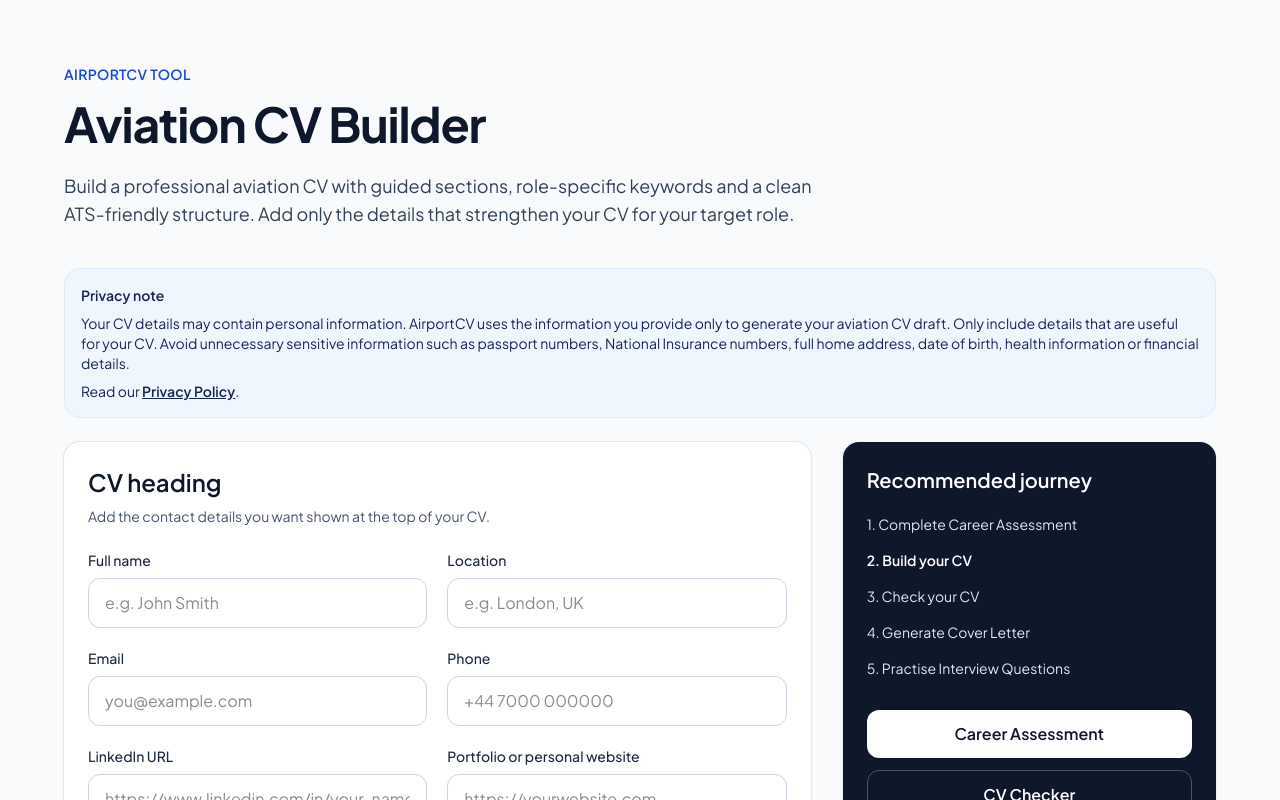
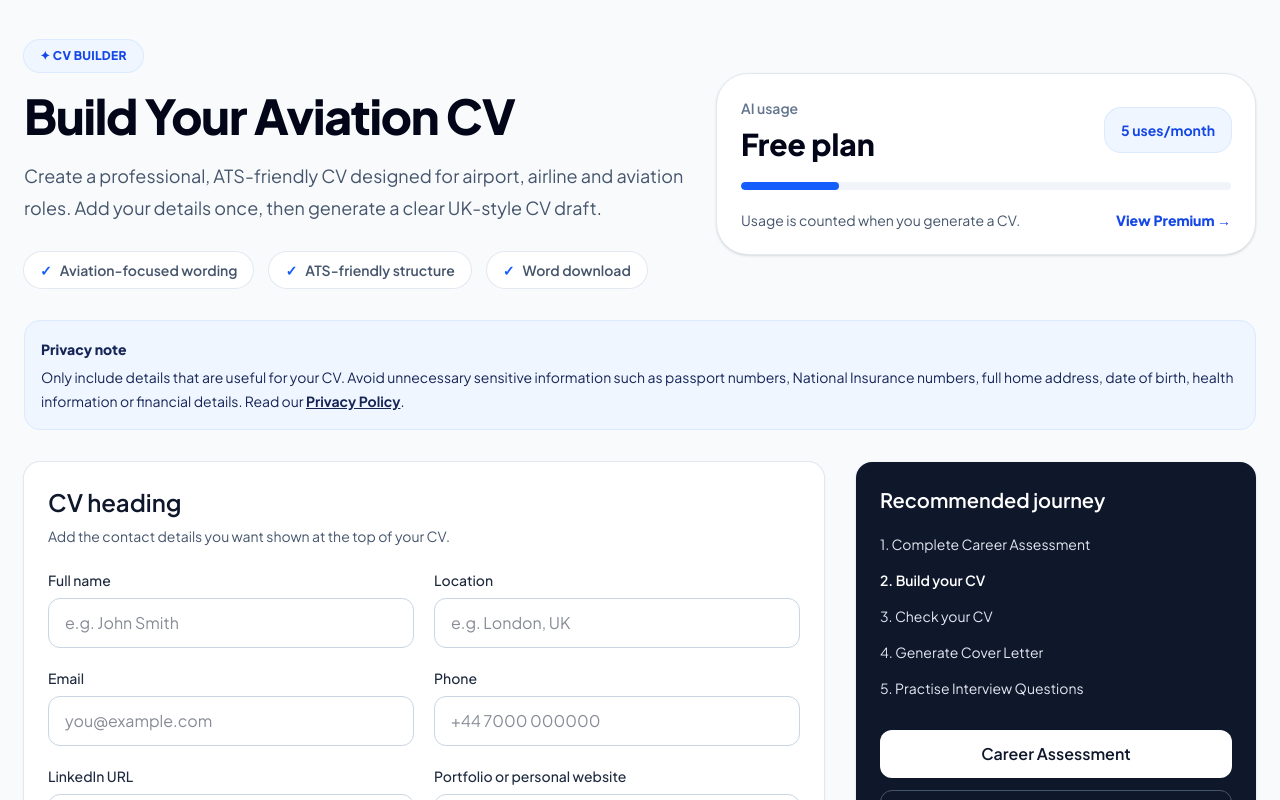
Before and after one commit to jjayakumaraero-eng/airportcv-web, a Next.js app: page /cv-builder in a window 1280 px wide. Shown: the top 800 px of the page. Built offline with nearby package versions, Linux system fonts and the light colour scheme.

Commit message:
Redesign CV builder hero section

```diff
--- a/app/cv-builder/CVBuilderForm.tsx
+++ b/app/cv-builder/CVBuilderForm.tsx
@@ -770,41 +770,91 @@ if (data.usage) {
     formData.otherCertifications
   );
   return (
-    <main className="min-h-screen bg-slate-50 px-6 py-16">
-      <section className="mx-auto max-w-6xl">
-        <div className="mb-10">
-          <p className="mb-4 text-sm font-semibold uppercase tracking-wide text-blue-700">
-            AirportCV Tool
-          </p>
-
-          <h1 className="mb-6 text-4xl font-bold tracking-tight text-slate-900 md:text-5xl">
-            Aviation CV Builder
+    <main className="min-h-screen bg-slate-50 px-6 py-10">
+  <section className="mx-auto max-w-7xl">
+    <div className="grid gap-8 lg:grid-cols-[1.1fr_0.9fr] lg:items-center">
+      <div>
+        <p className="inline-flex rounded-full bg-blue-50 px-4 py-2 text-xs font-extrabold uppercase tracking-wide text-blue-700 ring-1 ring-blue-100">
+          ✦ CV Builder
+        </p>
+
+        <h1 className="mt-5 text-4xl font-extrabold tracking-tight text-slate-950 md:text-5xl">
+          Build Your Aviation CV
         </h1>
 
-          <p className="max-w-3xl text-lg text-slate-700">
-  Build a professional aviation CV with guided sections, role-specific
-  keywords and a clean ATS-friendly structure. Add only the details that
-  strengthen your CV for your target role.
-</p>
-        </div>
-<div className="mb-6 rounded-2xl border border-blue-100 bg-blue-50 p-4 text-sm text-blue-950">
-  <p className="font-semibold">Privacy note</p>
-  <p className="mt-2">
-    Your CV details may contain personal information. AirportCV uses the
-    information you provide only to generate your aviation CV draft. Only include
-    details that are useful for your CV. Avoid unnecessary sensitive information
-    such as passport numbers, National Insurance numbers, full home address,
-    date of birth, health information or financial details.
-  </p>
-  <p className="mt-2">
-    Read our{" "}
-    <Link href="/privacy" className="font-semibold underline">
+        <p className="mt-5 max-w-3xl text-lg leading-8 text-slate-600">
+          Create a professional, ATS-friendly CV designed for airport, airline
+          and aviation roles. Add your details once, then generate a clear
+          UK-style CV draft.
+        </p>
+
+        <div className="mt-7 flex flex-wrap gap-4 text-sm font-semibold text-slate-600">
+          <span className="inline-flex items-center gap-2 rounded-full bg-white px-4 py-2 ring-1 ring-slate-200">
+            <span className="text-blue-600">✓</span>
+            Aviation-focused wording
+          </span>
+
+          <span className="inline-flex items-center gap-2 rounded-full bg-white px-4 py-2 ring-1 ring-slate-200">
+            <span className="text-blue-600">✓</span>
+            ATS-friendly structure
+          </span>
+
+          <span className="inline-flex items-center gap-2 rounded-full bg-white px-4 py-2 ring-1 ring-slate-200">
+            <span className="text-blue-600">✓</span>
+            Word download
+          </span>
+        </div>
+      </div>
+
+      <div className="rounded-[2rem] border border-slate-200 bg-white p-6 shadow-sm">
+        <div className="flex items-center justify-between gap-4">
+          <div>
+            <p className="text-sm font-semibold text-slate-500">
+              AI usage
+            </p>
+            <p className="mt-2 text-3xl font-extrabold text-slate-950">
+              Free plan
+            </p>
+          </div>
+
+          <div className="rounded-2xl bg-blue-50 px-4 py-3 text-sm font-bold text-blue-700 ring-1 ring-blue-100">
+            5 uses/month
+          </div>
+        </div>
+
+        <div className="mt-5 h-2 overflow-hidden rounded-full bg-slate-100">
+          <div className="h-full w-1/5 rounded-full bg-blue-600" />
+        </div>
+
+        <div className="mt-5 flex flex-col gap-3 text-sm text-slate-600 sm:flex-row sm:items-center sm:justify-between">
+          <p>Usage is counted when you generate a CV.</p>
+
+          <Link
+            href="/pricing"
+            className="font-extrabold text-blue-700 hover:underline"
+          >
+            View Premium →
+          </Link>
+        </div>
+      </div>
+    </div>
+
+    <div className="mt-8 rounded-2xl border border-blue-100 bg-blue-50 p-4 text-sm leading-6 text-blue-950">
+      <p className="font-extrabold">Privacy note</p>
+
+      <p className="mt-1">
+        Only include details that are useful for your CV. Avoid unnecessary
+        sensitive information such as passport numbers, National Insurance
+        numbers, full home address, date of birth, health information or
+        financial details. Read our{" "}
+        <Link href="/privacy" className="font-bold underline">
           Privacy Policy
         </Link>
         .
       </p>
     </div>
-        <div className="grid gap-8 lg:grid-cols-[2fr_1fr]">
+
+    <div className="mt-8 grid gap-8 lg:grid-cols-[2fr_1fr]">
           <form
             onSubmit={handleSubmit}
             className="rounded-2xl bg-white p-6 shadow-sm ring-1 ring-slate-200"
```
Lines whose indentation alone changed are shown as unchanged.
